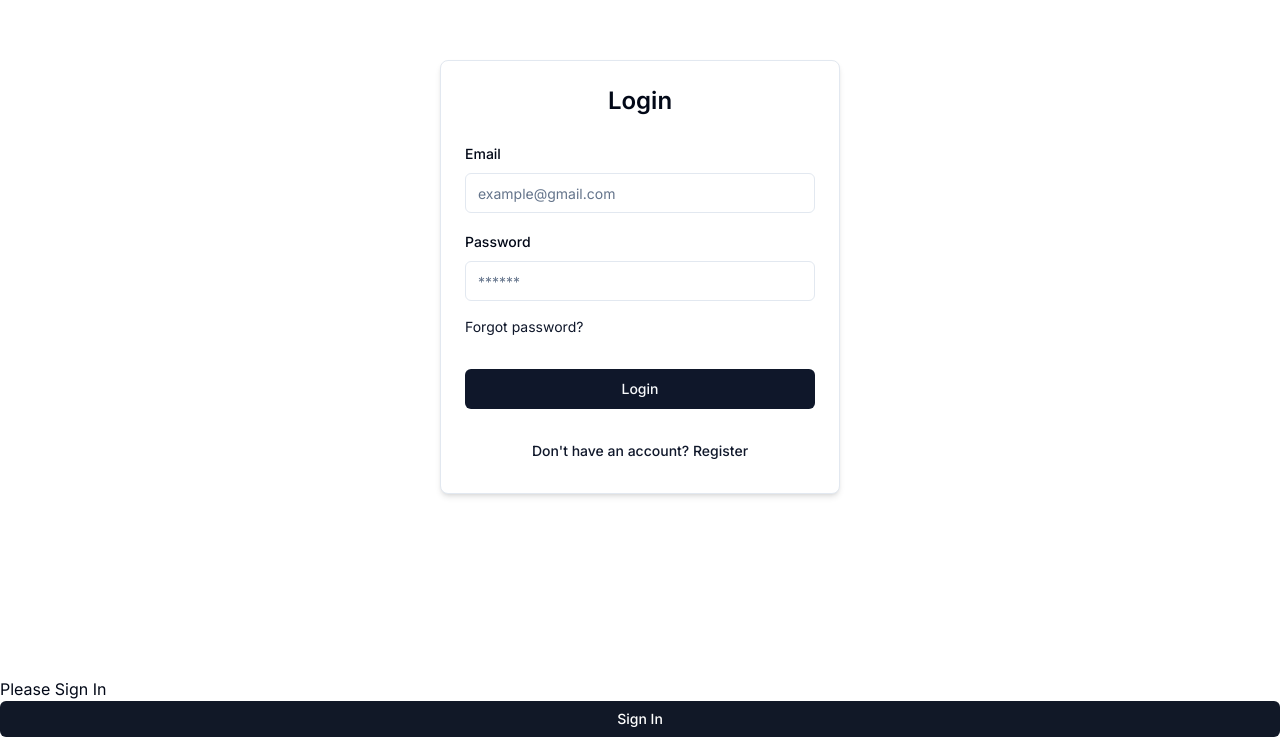
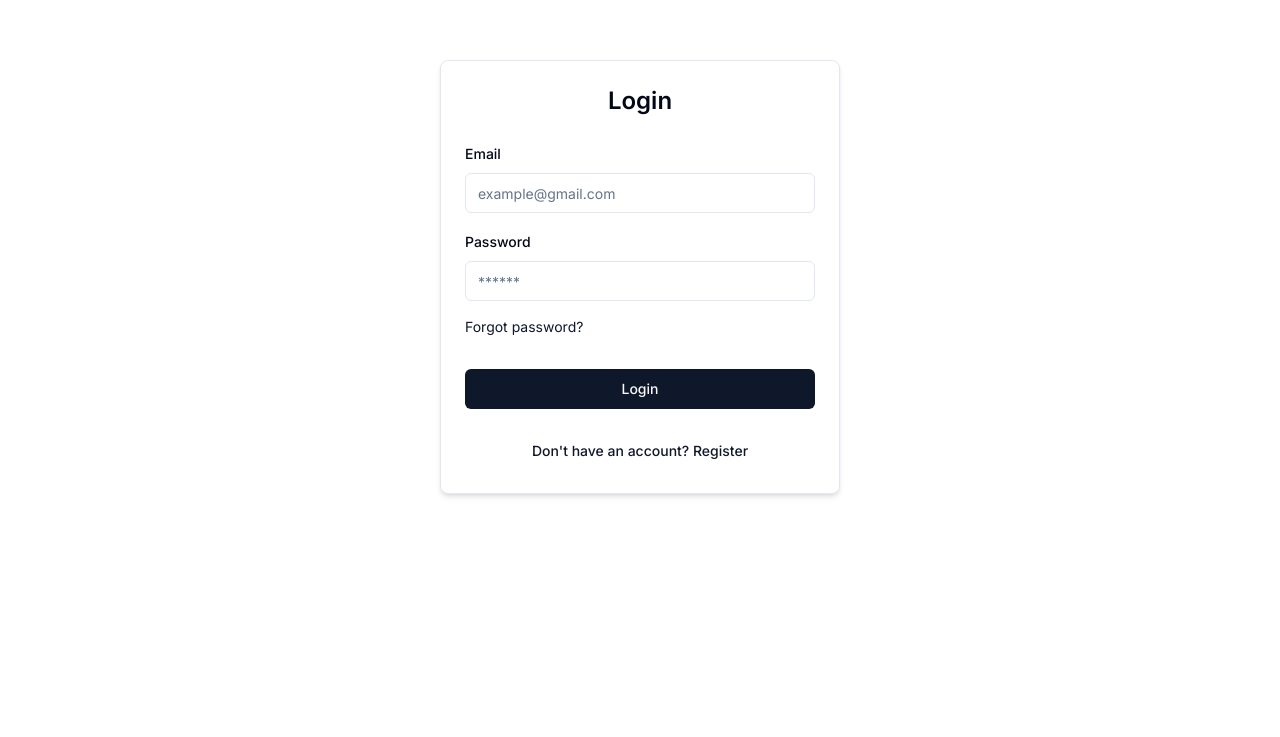
Before and after one commit to HamzaAhmedSheikh/user_management_and_authentication, a Next.js app in the folder front-end/: page /login in a window 1280 px wide. Shown: the part 123-860 px from the top of the page. After the commit the page ends 800 px from the top, so only its background shows below. Built offline with nearby package versions, Linux system fonts and the light colour scheme; no server answers.

Commit message:
Merged pull request and updated the code.

```diff
--- a/front-end/src/actions/index.tsx
+++ /dev/null
@@ -1,18 +0,0 @@
-'use server'
-
-import { signIn } from "@/src/components/google/auth";
-import { AuthError } from "next-auth";
-
-export async function googleAuthenticate(
-    prevState: string | undefined,
-    formData: FormData,
-  ) {
-    try {
-      await signIn('google');
-    } catch (error) {
-      if (error instanceof AuthError) {
-        return 'google log in failed'
-      }
-      throw error;
-    }
-  }
--- a/front-end/src/app/api/auth/[...nextauth]/route.ts
+++ b/front-end/src/app/api/auth/[...nextauth]/route.ts
@@ -1,3 +1,3 @@
-import { handlers } from "@/src/auth";
+// import { handlers } from "@/src/auth";
 
-export const { GET, POST } = handlers
+// export const { GET, POST } = handlers
--- a/front-end/src/app/login/page.tsx
+++ b/front-end/src/app/login/page.tsx
@@ -1,6 +1,5 @@
 import { LoginForm } from "@/src/components/auth/Login-form";
 import { Suspense } from "react";
-import SignInButton from "@/src/components/google/siginInButton";
 
 const LoginPage = () => {
   return (
@@ -11,9 +10,6 @@ const LoginPage = () => {
 
       </Suspense>
     </div>
-    <div>
-    <SignInButton />
-    </div>
     </>
   );
 };
--- a/front-end/src/app/page.tsx
+++ b/front-end/src/app/page.tsx
@@ -1,26 +1,11 @@
 import Image from "next/image";
-import { auth, signOut, update } from "@/src/components/google/auth"
 
 
 export default async function Home() {
-  const session = await auth() // calling session
-  const user = session!.user;
-
-  console.log(session); // console log to read session
 
   return (
     <main className="flex min-h-screen flex-col items-center justify-between p-24">
-      <form
-          action={async () => {
-            'use server';
-            await signOut();
-          }}
-        >
-          <button>
-             Log Out
-          </button>
-          <br />
-        </form>
+
       <div className="z-10 w-full max-w-5xl items-center justify-between font-mono text-sm lg:flex">
         <p className="fixed left-0 top-0 flex w-full justify-center border-b border-gray-300 bg-gradient-to-b from-zinc-200 pb-6 pt-8 backdrop-blur-2xl dark:border-neutral-800 dark:bg-zinc-800/30 dark:from-inherit lg:static lg:w-auto  lg:rounded-xl lg:border lg:bg-gray-200 lg:p-4 lg:dark:bg-zinc-800/30">
           Get started by editing&nbsp;
--- a/front-end/src/components/auth/Login-form.tsx
+++ b/front-end/src/components/auth/Login-form.tsx
@@ -24,10 +24,6 @@ import { login } from "@/src/actions/login";
 import { DEFAULT_LOGIN_REDIRECT } from "@/routes";
 import { useToast } from "../ui/use-toast";
 import { ToastAction } from "../ui/toast";
-import { googleAuthenticate } from "@/src/actions/index"
-import { useFormState } from "react-dom"
-
-// import SingInButton from "@/src/components/google/siginInButton";
 
 import Link from "next/link";
 
@@ -59,7 +55,7 @@ export const LoginForm = () => {
   const [isPending, startTransition] = useTransition();
   const router = useRouter()
   const { toast } = useToast()
-  const [errorMsgGoogle, dispatchGoogle] = useFormState(googleAuthenticate, undefined)
+
 
   const form = useForm<z.infer<typeof LoginSchema>>({
     resolver: zodResolver(LoginSchema),
--- a/front-end/src/components/google/auth.config.ts
+++ /dev/null
@@ -1,26 +0,0 @@
-import type { NextAuthConfig } from 'next-auth';
-
-export const authConfig = {
-  pages: {
-    signIn: '/login',
-  },
-  callbacks: {
-    authorized({ auth, request: { nextUrl } }) {
-      // Check if the user is authenticated
-      const isLoggedIn = !!auth?.user;
-      // Initialize protected routes
-      // Here, all routes except the login page is protected
-      const isOnProtected = !(nextUrl.pathname.startsWith('/login'));
-
-      if (isOnProtected) {
-        if (isLoggedIn) return true;
-        return false; // redirect to /login
-      } else if (isLoggedIn) {
-        // redirected to homepage
-        return Response.redirect(new URL('/', nextUrl));
-      }
-      return true;
-    },
-  },
-  providers: [],
-} satisfies NextAuthConfig;
--- a/front-end/src/components/google/auth.ts
+++ /dev/null
@@ -1,14 +0,0 @@
-// src.auth.ts
-import NextAuth from 'next-auth';
-import { authConfig } from './auth.config';
-import google from 'next-auth/providers/google';
-
-export const { handlers: { GET, POST }, auth, signIn, signOut, update } = NextAuth({
-  ...authConfig,
-  providers: [
-    google({
-      clientId: process.env.GOOGLE_CLIENT_ID ?? '',
-      clientSecret: process.env.GOOGLE_CLIENT_SECRET ?? '',
-    }),
-  ],
-});
--- a/front-end/src/components/google/auth_wrapper.tsx
+++ /dev/null
@@ -1,13 +0,0 @@
-// src/app/auth_wrapper.tsx
-"use client";
-// SessionProvider must be used with Client Side Rendering
-// Therfore we create a separate client side component to run AuthWrapper
-import { SessionProvider } from "next-auth/react";
-
-type Props = {
-  children:React.ReactNode;
-}
-
-export default function AuthWrapper({ children }: Props) {
-  return <SessionProvider>{children}</SessionProvider>;
-}
--- a/front-end/src/components/google/siginInButton.tsx
+++ b/front-end/src/components/google/siginInButton.tsx
@@ -1,50 +1,48 @@
-import { Button } from "@/src/components/ui/button";
+// import { Button } from "@/src/components/ui/button";
 
-import { auth, signIn, signOut } from "@/src/auth";
+// export default async function SignInButton() {
+//     const session = await auth();
+//     console.log(session);
 
-export default async function SignInButton() {
-    const session = await auth();
-    console.log(session);
+//     const user = session?.user;
 
-    const user = session?.user;
+//     if (session?.user) {
+//         return (
+//             <form action={async () => {
+//                 "use server"
+//                 await signOut()
+//             }}>
+//                 <Button className="w-full bg-gray-900 text-white" size="sm">
+//                     Sign Out
+//                 </Button>
+//             </form>
+//         )
+//     }
+//     return user ? (
+//         <>
+//          <h1> Welcome {user.name} </h1>
+//          <form action={async () => {
+//             "use server"
+//             await signOut()
+//         }}>
+//             <Button className="w-full bg-gray-900 text-white" size="sm">
+//                 Sign Out
+//             </Button>
+//         </form>
+//         </>
+//     ) :
+//     (
+//         <>
+//         <h1> Please Sign In </h1>
+//         <form action={async () => {
+//                 "use server"
+//                 await signIn("google")
+//         }}>
+//             <Button className="w-full bg-gray-900 text-white" size="sm">
+//                Sign In
+//             </Button>
+//         </form>
+//         </>
 
-    if (session?.user) {
-        return (
-            <form action={async () => {
-                "use server"
-                await signOut()
-            }}>
-                <Button className="w-full bg-gray-900 text-white" size="sm">
-                    Sign Out
-                </Button>
-            </form>
-        )
-    }
-    return user ? (
-        <>
-         <h1> Welcome {user.name} </h1>
-         <form action={async () => {
-            "use server"
-            await signOut()
-        }}>
-            <Button className="w-full bg-gray-900 text-white" size="sm">
-                Sign Out
-            </Button>
-        </form>
-        </>
-    ) :
-    (
-        <>
-        <h1> Please Sign In </h1>
-        <form action={async () => {
-                "use server"
-                await signIn("google")
-        }}>
-            <Button className="w-full bg-gray-900 text-white" size="sm">
-               Sign In
-            </Button>
-        </form>
-        </>
-
-    )
-}
+//     )
+// }
```
